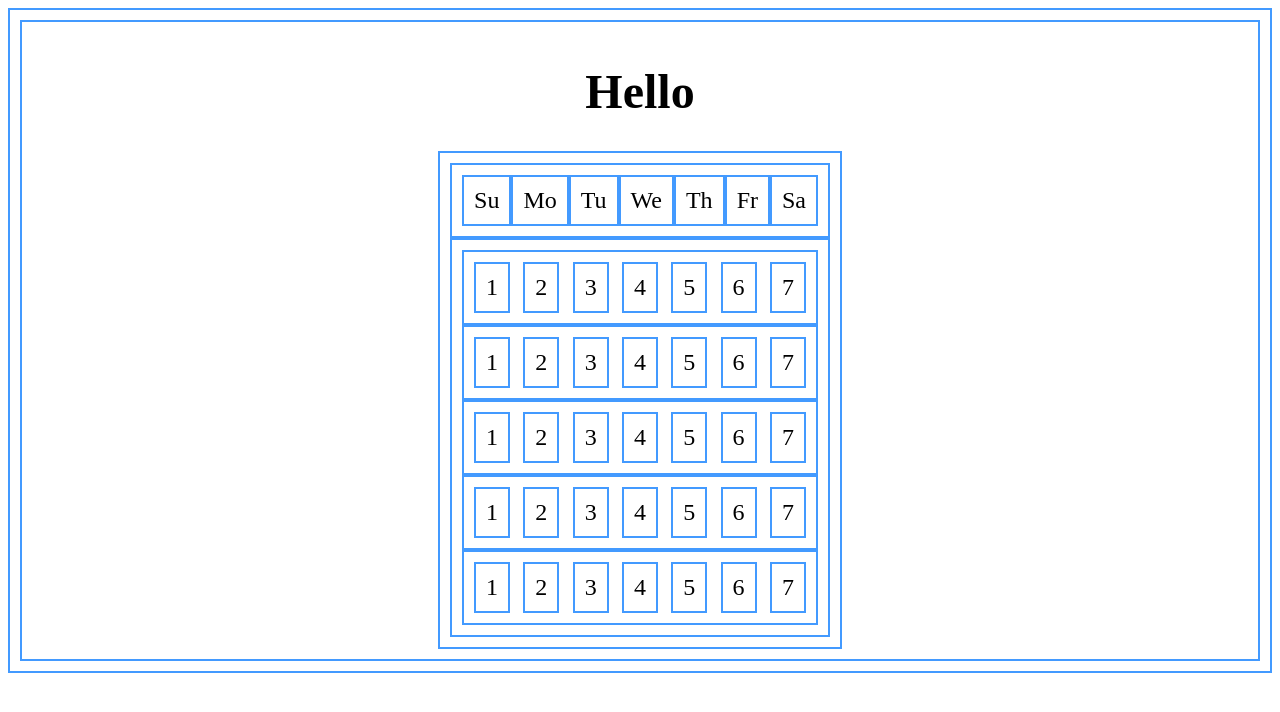
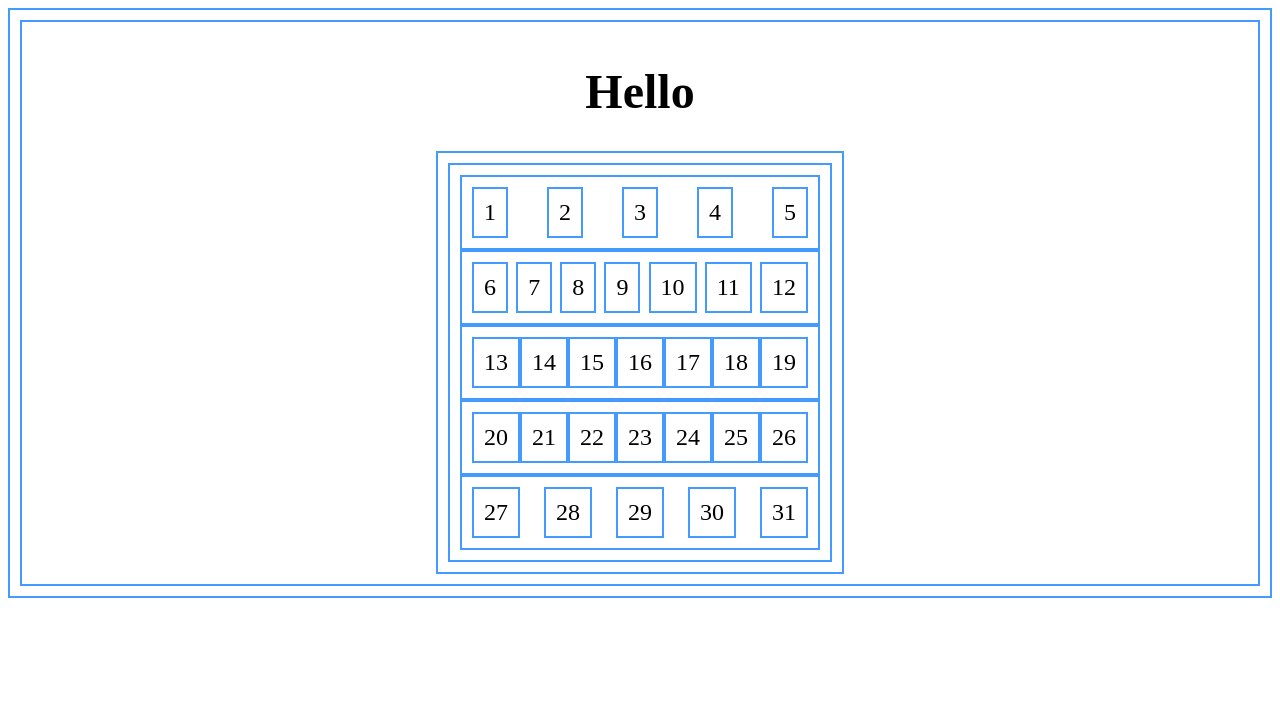
Before and after one commit to Legrito/habiton-project, a React (Create React App) app: page / in a window 1280 px wide. Shown: the top 712 px of the page. Built offline with nearby package versions, Linux system fonts and the light colour scheme.

Commit message:
Add helpers to render days

```diff
--- a/src/components/Calendar/Calendar.tsx
+++ b/src/components/Calendar/Calendar.tsx
@@ -1,77 +1,18 @@
 import moment, { Moment } from "moment";
-import { reduceEachLeadingCommentRange } from "typescript";
 import Month from "./Month";
 import Week from "./Week";
 
 const weekDays: number[] = [0, 1, 2, 3, 4, 5, 6];
 
 const Calendar = () => {
-  const date = moment();
-  const weekdays = moment.weekdaysMin();
-
-  const getNumberOfWeeksInMonth = (date: moment.Moment): number => {
-    const startWeek = date.startOf("month").isoWeek();
-    const endWeek = date.endOf("month").isoWeek();
-    return endWeek - startWeek + 1;
-  };
-
-  const getMonthDays = (date: moment.Moment) => {
-    const daysInMonth: number = date.daysInMonth();
-    const days: moment.Moment[] = [];
-
-    for (let i = 1; i <= daysInMonth; i++) {
-      days.push(date.date(i));
-      console.log(days);
-    }
-
-    return days;
-  };
-
-  const getNormalizedMonthDaysList = (
-    date: moment.Moment,
-    days: moment.Moment[]
-  ) => {
-    const monthDays = [...days];
-    const startWeek = date.startOf("month").isoWeekday();
-    const endWeek = date.endOf("month").isoWeekday();
-    const startMonth = new Array(startWeek - 1);
-    const endMonth = new Array(7 - endWeek);
-
-    monthDays.unshift(...startMonth.fill(null));
-
-    if (endMonth.length > 0) {
-      return [...monthDays, ...endMonth.fill(null)];
-    }
-
-    return monthDays;
-  };
-
-  const getDaysArrayByMonth = (date: moment.Moment) => {
-    let arrDays: (moment.Moment | null)[][] = [];
-    let week: (moment.Moment | null)[] = [];
-    const normalizedDays = getNormalizedMonthDaysList(date, getMonthDays(date));
+  const date = moment().month('March');
+  //const weekdays = ["Mo", "Tu", "We", "Th", "Fr", "Sa", "Su"];
 
 
-    console.log(normalizedDays);
-
-    for (let i = 0; i < normalizedDays.length; i++) {
-      if (i % 7 !== 0) {
-        week.push(normalizedDays[i]);
-      } else {
-        week.push(normalizedDays[i]);
-        arrDays.push(week);
-        week = [];
-      }
-    }
-
-    return arrDays;
-  };
-
-  console.log(getDaysArrayByMonth(date));
 
   return (
     <div>
-      <Week weekDays={weekdays} />
+      {/* <Week weekDays={weekdays} /> */}
       <Month date={date} />
     </div>
   );
--- a/src/components/Calendar/Day.tsx
+++ b/src/components/Calendar/Day.tsx
@@ -1,5 +1,5 @@
 interface Props {
-  name: string,
+  name: number | undefined,
 }
 
 const Day = ({name}: Props) => {
--- a/src/components/Calendar/Month.tsx
+++ b/src/components/Calendar/Month.tsx
@@ -1,24 +1,27 @@
 import moment from "moment";
 import Week from "./Week";
+
+import { getDaysArrayByMonth } from "./helpers";
 
 interface Props {
   date: moment.Moment;
 }
 
 const Month = ({ date }: Props) => {
-  const getNumberOfWeeksInMonth = (moment: moment.Moment): number => {
-    const startWeek = moment.startOf("month").isoWeek();
-    const endWeek = moment.endOf("month").isoWeek();
-    return endWeek - startWeek + 1;
-  };
+  const monthDays = getDaysArrayByMonth("March");
+  // const getNumberOfWeeksInMonth = (currentDate: moment.Moment): number => {
+  //   const startWeek = currentDate.startOf("month").isoWeek();
+  //   const endWeek = currentDate.endOf("month").isoWeek();
+  //   return endWeek - startWeek + 1;
+  // };
 
-  const weeksAmount: number[] = new Array(
-    getNumberOfWeeksInMonth(date.month("Fabruary"))
-  ).fill(5, 0);
+  // const weeksAmount: number[] = new Array(
+  //   getNumberOfWeeksInMonth(date)
+  // ).fill(5, 0);
 
   return (
     <div>
-      {weeksAmount.map((_, idx) => <Week key={idx} />)}
+      {monthDays.map((week, idx) => <Week weekDays={week} key={idx} />)}
     </div>
   );
 };
--- a/src/components/Calendar/Week.tsx
+++ b/src/components/Calendar/Week.tsx
@@ -1,16 +1,20 @@
 import Day from "./Day";
 import styles from './Week.module.scss';
 
-const arr: string[] = ['1', '2', '3', '4', '5', '6', '7'];
+// const arr: string[] = ['1', '2', '3', '4', '5', '6', '7'];
 
 interface Props {
-  weekDays?: string[]
+  weekDays: (moment.Moment | null)[]
 }
 
-const Week = ({ weekDays = arr }: Props) => {
+const Week = ({ weekDays }: Props) => {
   return (
   <div className={styles.wrap}>
-    {weekDays.map(day => (<Day name={day} />))}
+    {weekDays.map(day => {
+      if( day === null) {
+        return null;
+      }
+    return <Day name={day?.date()} />})}
   </div>
 )};
 
--- /dev/null
+++ b/src/components/Calendar/helpers.tsx
@@ -0,0 +1,49 @@
+import moment from 'moment';
+
+export const getNumberOfWeeksInMonth = (date: moment.Moment): number => {
+  const startWeek = date.startOf("month").isoWeek();
+  const endWeek = date.endOf("month").isoWeek();
+  return endWeek - startWeek + 1;
+};
+
+export const getMonthDays = (month: number) => {
+  const currentMonthDates = new Array(moment().month(month).daysInMonth()).fill(null).map((x, i) => moment().month(month).startOf('month').add(i, 'days'));
+
+  return currentMonthDates;
+};
+
+export const getNormalizedMonthDaysList = (currentDate: moment.Moment) => {
+  const monthDays = [...getMonthDays(2)];
+  const startWeek = currentDate.startOf("month").isoWeekday();
+  const endWeek = currentDate.endOf("month").isoWeekday();
+  const startMonth = new Array(startWeek - 1);
+  const endMonth = new Array(7 - endWeek);
+
+  monthDays.unshift(...startMonth.fill(null));
+
+  if (endMonth.length > 0) {
+    return [...monthDays, ...endMonth.fill(null)];
+  }
+
+  return monthDays;
+};
+
+export const getDaysArrayByMonth = (month: string) => {
+  let currentDate = moment().month(month)
+  let arrDays: (moment.Moment | null)[][] = [];
+  let week: (moment.Moment | null)[] = [];
+  const normalizedDays = getNormalizedMonthDaysList(currentDate);
+
+  for (let i = 0; i <= normalizedDays.length; i++) {
+    if (week.length < 6) {
+      week.push(normalizedDays[i]);
+    } else {
+      week.push(normalizedDays[i]);
+      console.log(week);
+      arrDays.push(week);
+      week = [];
+    }
+  }
+
+  return arrDays;
+};
```
